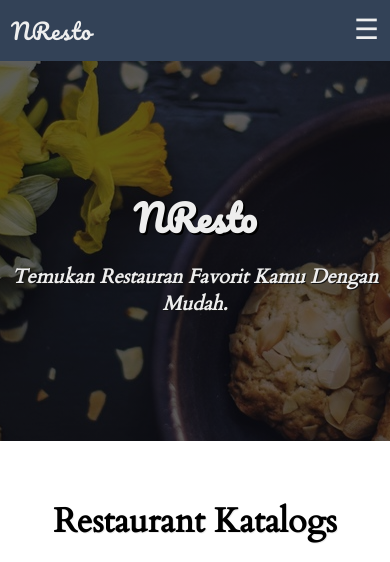
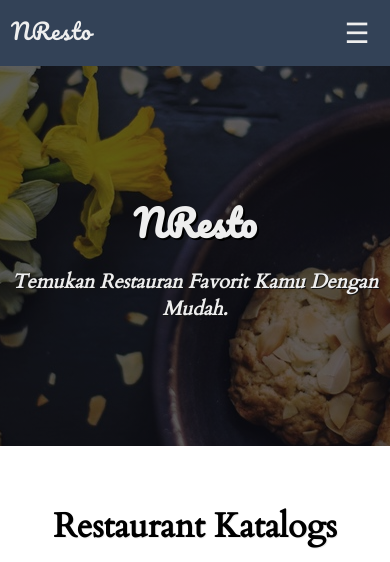
Before and after one commit to nurfadhilah1699/nresto-app, a website built with webpack: page src/templates/index.html in a window 390 px wide. Shown: the top 562 px of the page. Built offline with nearby package versions, Linux system fonts and the light colour scheme; files whose address does not match are found by name.

Commit message:
add button in humberger menu

```diff
--- a/src/styles/main.css
+++ b/src/styles/main.css
@@ -31,8 +31,13 @@ body {
     justify-content: space-between;
 }
 
-.brandMenu .menuToggle {
+.brandMenu .menuToggle button {
+    border: none;
+	background: none;
+    width: 44px;
+    height: 44px;
     font-size: 28px;
+    color: #eeeeee;
 }
 
 .brandMenu .brandMobile {
--- a/src/templates/index.html
+++ b/src/templates/index.html
@@ -11,7 +11,7 @@
         <!-- Navigation Mobile Version -->
         <div class="brandMenu">
             <div class="brandMobile">NResto</div>
-            <div class="menuToggle" id="menuToggle">☰</div>
+            <div class="menuToggle" id="menuToggle"><button>☰</button></div>
         </div>
         <nav class="navMobile" id="navMobile">
             <ul class="navListMobile">
```
